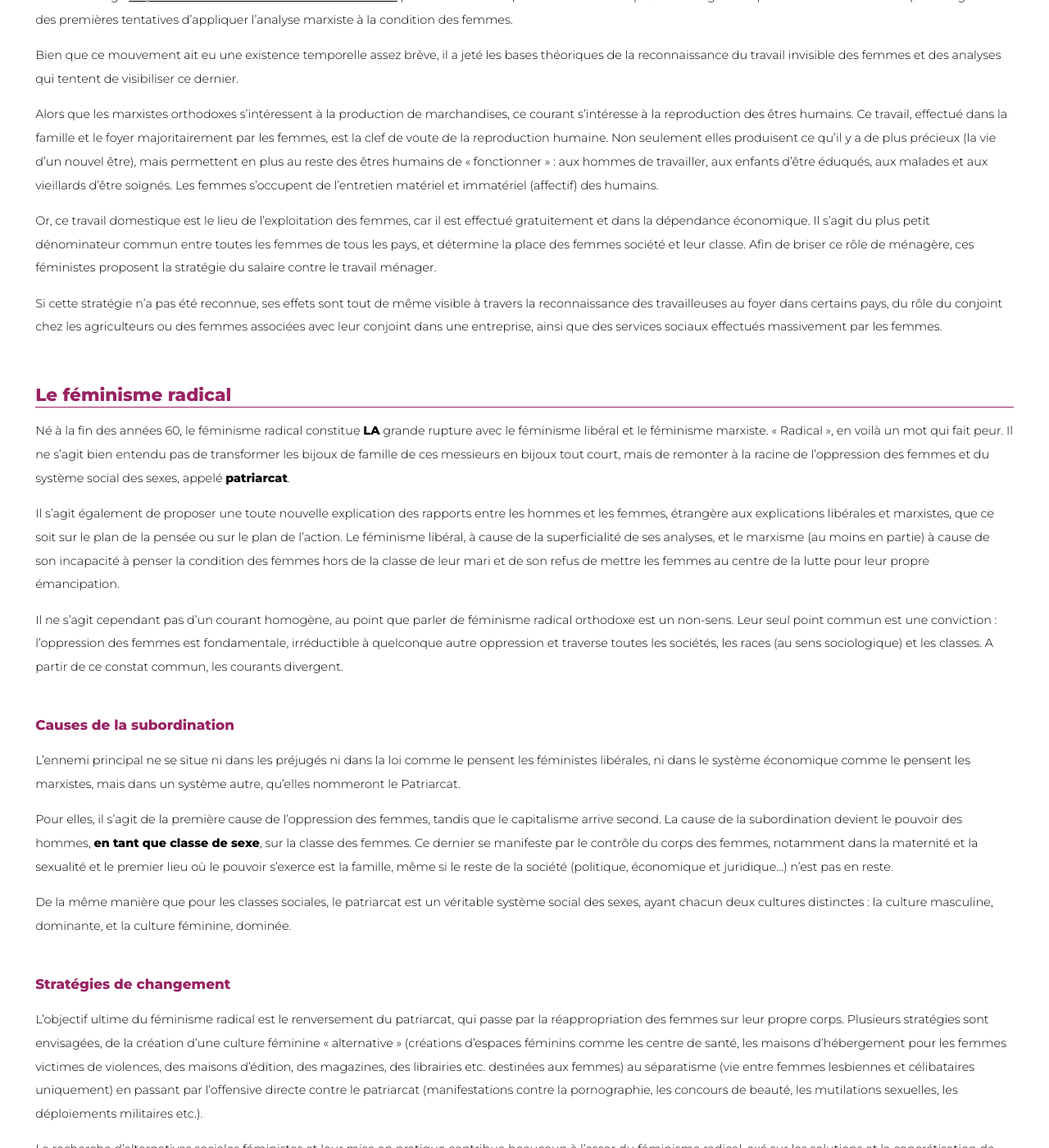
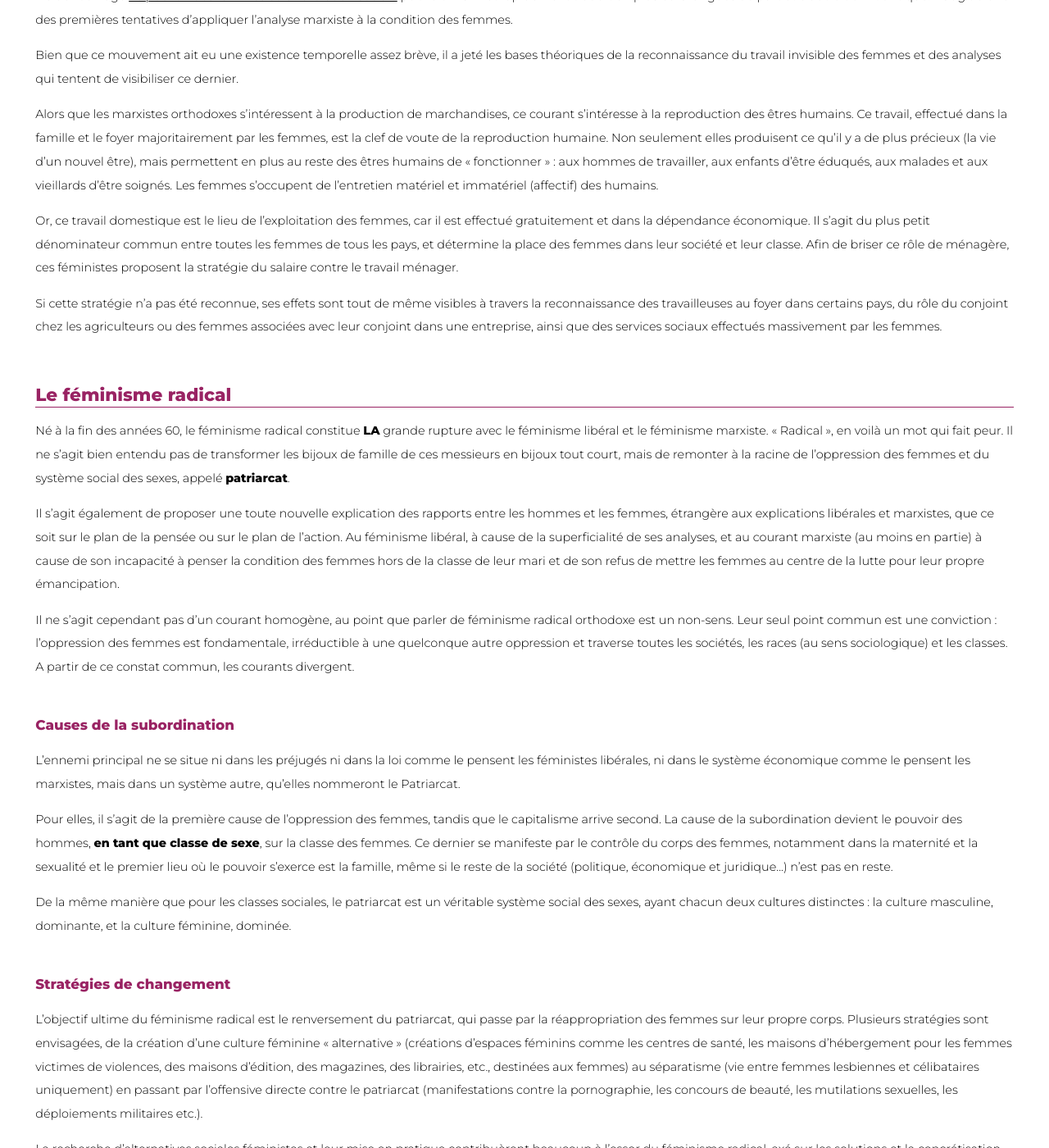
Before and after one commit to meyss/argu, a Jekyll site: the page built from fem-courants.html, in a window 1280 px wide and 1400 px high, scrolled down 4254 px. Shown: the whole window at 82% size. Built offline with Jekyll 4.4.1, drawn with Linux system fonts in a browser that asks for light colours; some of the changed text lies outside the part shown.

Commit message:
Relecture par Saby - II

```diff
--- a/_glossary/masculinite-hegemonique.html
+++ b/_glossary/masculinite-hegemonique.html
@@ -6,4 +6,4 @@ category: glossary
 ---
 
 <p>Selon Raewyn Connell, l’ordre du genre produit non seulement une hiérarchie entre les femmes et les hommes, mais également entre ces derniers. La masculinité hégémonique désigne alors le modèle de masculinité socialement et symboliquement dominant dans un contexte donné. Elle se construit à la fois comme une opposition au féminin et à la féminité mais aussi à des masculinités qui lui sont « subordonnées ». La subordination entre la masculinité hégémonique et les autres est l’expression des rapports de classe, de race* et de sexualité qui traversent la société en général et le groupe des hommes en particulier.</p>
-<p>*Il ne s’agit évidemment pas de parler de « race » au sens biologique, mais des catégories inférieures socialement crées par le racisme (au nom d’une soit disant infériorité biologique, culturelle puis religieuse : voir Frantz Fanon).</p>
+<p>*Il ne s’agit évidemment pas de parler de « race » au sens biologique, mais des catégories inférieures socialement crées par le racisme (au nom d’une soi-disant infériorité biologique, culturelle puis religieuse : voir Frantz Fanon).</p>
--- a/_glossary/paternalisme.html
+++ b/_glossary/paternalisme.html
@@ -5,4 +5,4 @@ permalink: paternalisme/
 category: glossary
 ---
 
-<p>Rapport social d'échange, où on troque de la protection contre des services subordonnés, de l'obéissance et une volonté de se soumettre aux désirs et à la volonté de l’autre. Peut mener à exercer un contrôle sur l'autre, « pour son bien ». Entraine une perte d'autonomie.</p>
+<p>Rapport social d'échange, où l’on troque de la protection contre des services subordonnés, de l’obéissance et une volonté de se soumettre aux désirs et à la volonté de l’autre. Peut mener à exercer un contrôle sur l'autre, « pour son bien ». Entraine une perte d'autonomie.</p>
--- a/_glossary/patriarcat.html
+++ b/_glossary/patriarcat.html
@@ -5,5 +5,5 @@ permalink: patriarcat/
 category: glossary
 ---
 
-<p>Système de subordination des femmes qui consacre la domination du père sur les autres membres de la famille. Par extension, désigne un modèle de société où est institutionnalisée la domination des hommes sur les femmes dans les sphères politiques, culturelles, économiques et sociales, et l’appropriation des corps et du travail de ces dernières.</p>
+<p>Système de subordination des femmes qui consacre la domination du père sur les autres membres de la famille. Par extension, désigne un modèle de société où est institutionnalisé la domination des hommes sur les femmes dans les sphères politiques, culturelles, économiques et sociales, et l’appropriation des corps et du travail de ces dernières.</p>
 <p>On parle aussi parfois d’hétéropatriarcat pour désigner le système sociopolitique dans lequel les hommes, le masculin et l’hétérosexualité dominent les autres genres et orientations sexuelles.</p>
--- a/_glossary/sexisme.html
+++ b/_glossary/sexisme.html
@@ -7,7 +7,7 @@ category: glossary
 
 <p>Mot crée sur la base du mot « racisme ». Attitude de discrimination basée sur le sexe, au détriment des femmes.</p>
 <p><b>Pour Blais</b>, il s’agit d’un « Schéma voulant que l'humanité soit divisée en deux sexes complémentaires mais inégaux ».</p>
-<p>Le sexisme entraine une différenciation sociale : il crée des différences à partir de ce qui est semblable (l'humanité) dans le but de hiérarchiser. Le pouvoir est à la source de la différentiation sociale. Pour justifier l’inégalité entre les humains, il est nécessaire de différencier les tâches, afin d’avoir un groupe qui va exécuter le travail et un qui va se l'approprier. Cette différenciation inégalitaire sera camouflée derrière des justifications naturalistes et/ou de complémentarité.</p>
+<p>Le sexisme entraine une différenciation sociale : il crée des différences à partir de ce qui est semblable (l'humanité) dans le but de hiérarchiser. Le pouvoir est à la source de la différenciation sociale. Pour justifier l’inégalité entre les humains, il est nécessaire de différencier les tâches, afin d’avoir un groupe qui va exécuter le travail et un qui va se l'approprier. Cette différenciation inégalitaire sera camouflée derrière des justifications naturalistes et/ou de complémentarité.</p>
 <p><b>Pour Butler</b>, le sexisme est « un modèle où on prétend l'existence d'un sexe stable qui est nécessaire pour que le corps fasse corps ». Le sexe est associé à un genre : femme/féminin, homme/masculin. On assiste à la « stylisation répétée des corps, une série d’actes répétés à l’intérieur d’un cadre régulateur plus rigide, des actes qui se figent avec le temps de telle sorte qu’ils finissent par produire l’apparence de la substance, un genre naturel de l’être. »</p>
 <p>Par exemple pour la musculature : les hommes et les femmes ne font pas les mêmes sports, et ne pratiquent de toute façon pas cette activité dans les mêmes proportions ni avec le même but. Cela augmente voire crée des différences qui, répétées de génération en génération, finissent par apparaître comme naturelles.</p>
 <p>Le sexisme est institutionnalisé, lié à des normes. C'est un schéma véhiculé dans le langage, dans des lois, des théories. Il s’agit également d’un système punitif : ce qui est hors genre est discriminé et/ou considéré comme pathologique.</p>
--- a/fem-courants.html
+++ b/fem-courants.html
@@ -60,27 +60,27 @@ next: feminisme/faq
 
 <h2 id="feminisme-socialiste">Féminisme socialiste</h2>
 <p>Le féminisme socialiste se distingue du marxisme orthodoxe, car il accorde une importance égale à l’oppression des femmes (le patriarcat) et au capitalisme pour expliquer la subordination de ces dernières et tente d’étudier comment les deux systèmes s’articulent entre eux.</p>
-<p>Avec le temps, les explications unifiées de l’exclusion des femmes se verront délaissées, et les autres systèmes de domination (hétérosexisme, racisme, validisme, classisme etc.) seront de plus en plus être pris en compte. Ce courant essaie de créer une théorie féministe globale, prenant en compte toutes les formes d’oppressions que subissent les femmes.</p>
+<p>Avec le temps, les explications unifiées de l’exclusion des femmes se verront délaissées, et les autres systèmes de domination (hétérosexisme, racisme, validisme, classisme etc.) seront de plus en plus pris en compte. Ce courant essaie de créer une théorie féministe globale, prenant en compte toutes les formes d’oppressions que subissent les femmes.</p>
 <p>D’autres abandonneront l’idée d’une transformation systémique globale, réduisant « le social » à des représentations, et rejoindront les rangs des post-modernistes.</p>
 
 <h2 id="feminisme-populaire">Féminisme populaire</h2>
 <p>On regroupe par cette appellation le militantisme des femmes pauvres notamment du tiers-monde et qui, bien que ne se revendiquant pas toujours de la tradition féministe, ont des pratiques et des visions qui permettent de les y raccrocher. </p>
 <p>La pratique de ce féminisme est enracinée dans le quotidien, et s’organise au sein des conditions de survie des familles et des communautés. Ces mobilisations constituent des lieux extrêmement importants d’affirmation et de réappropriation du pouvoir de ces femmes.</p>
 <p>Ce type de militantisme a toujours côtoyé le mouvement féministe « classique » de manière parallèle, et ces racines peuvent être remontées jusqu'aux révoltes populaires où la population, au premier rang desquelles se trouvaient des femmes, réclamaient du pain et du blé.</p>
-<p>Pour ces femmes, qui vivent l’appauvrissement au quotidien et dont les perspectives de subsistance ne sont pas forcément assurées, le sexisme et le patriarcat ne sont qu’une des formes de l’oppression des femmes et un féminisme « classique » ne saurait y mettre fin. En effet la pauvreté due à un système économique basé sur le profit, le racisme, l’exclusion ect. doivt être prise en compte pour les libérer de leur condition, et l’égalité entre les sexes doit s’accompagner de changements sur d’autres fronts.</p>
+<p>Pour ces femmes, qui vivent l’appauvrissement au quotidien et dont les perspectives de subsistance ne sont pas forcément assurées, le sexisme et le patriarcat ne sont qu’une des formes de l’oppression des femmes et un féminisme « classique » ne saurait y mettre fin. En effet la pauvreté due à un système économique basé sur le profit, le racisme, l’exclusion ect. doit être prise en compte pour les libérer de leur condition, et l’égalité entre les sexes doit s’accompagner de changements sur d’autres fronts.</p>
 <p>L’un des grands apports de ce féminisme est la prise en compte de la globalité de ce qui opprime les femmes, et de comment les autres systèmes d’injustices s’articulent et se lient entre eux. Il a également permis la reconnaissance d’une multitude de féminismes à travers le monde, qui lient toutes les formes de lutte et leurs protagonistes. Ce mouvement a permis un appel à la solidarité féministe internationale, allant au-delà du simple accès au droit.</p>
 
 <h2 id="courant-salaire-contre-travail-menager">Courant salaire contre travail ménager</h2>
 <p>Né de l’ouvrage <span class="ref">Le pouvoir des femmes et la révolution sociale</span> publié en 1972 et rapidement traduit en plusieurs langues de part et d’autre de l’Atlantique. Il s’agit d’une des premières tentatives d’appliquer l’analyse marxiste à la condition des femmes.</p>
 <p>Bien que ce mouvement ait eu une existence temporelle assez brève, il a jeté les bases théoriques de la reconnaissance du travail invisible des femmes et des analyses qui tentent de visibiliser ce dernier.</p>
 <p>Alors que les marxistes orthodoxes s’intéressent à la production de marchandises, ce courant s’intéresse à la reproduction des êtres humains. Ce travail, effectué dans la famille et le foyer majoritairement par les femmes, est la clef de voute de la reproduction humaine. Non seulement elles produisent ce qu’il y a de plus précieux (la vie d’un nouvel être), mais permettent en plus au reste des êtres humains de « fonctionner » : aux hommes de travailler, aux enfants d’être éduqués, aux malades et aux vieillards d’être soignés. Les femmes s’occupent de l’entretien matériel et immatériel (affectif) des humains.</p>
-<p>Or, ce travail domestique est le lieu de l’exploitation des femmes, car il est effectué gratuitement et dans la dépendance économique. Il s’agit du plus petit dénominateur commun entre toutes les femmes de tous les pays, et détermine la place des femmes société et leur classe. Afin de briser ce rôle de ménagère, ces féministes proposent la stratégie du salaire contre le travail ménager.</p>
-<p>Si cette stratégie n’a pas été reconnue, ses effets sont tout de même visible à travers la reconnaissance des travailleuses au foyer dans certains pays, du rôle du conjoint chez les agriculteurs ou des femmes associées avec leur conjoint dans une entreprise, ainsi que des services sociaux effectués massivement par les femmes.</p>
+<p>Or, ce travail domestique est le lieu de l’exploitation des femmes, car il est effectué gratuitement et dans la dépendance économique. Il s’agit du plus petit dénominateur commun entre toutes les femmes de tous les pays, et détermine la place des femmes dans leur société et leur classe. Afin de briser ce rôle de ménagère, ces féministes proposent la stratégie du salaire contre le travail ménager.</p>
+<p>Si cette stratégie n’a pas été reconnue, ses effets sont tout de même visibles à travers la reconnaissance des travailleuses au foyer dans certains pays, du rôle du conjoint chez les agriculteurs ou des femmes associées avec leur conjoint dans une entreprise, ainsi que des services sociaux effectués massivement par les femmes.</p>
 
 <h2>Le féminisme radical</h2>
 <p>Né à la fin des années 60, le féminisme radical constitue <b>LA</b> grande rupture avec le féminisme libéral et le féminisme marxiste. « Radical », en voilà un mot qui fait peur. Il ne s’agit bien entendu pas de transformer les bijoux de famille de ces messieurs en bijoux tout court, mais de remonter à la racine de l’oppression des femmes et du système social des sexes, appelé <b>patriarcat</b>. </p>
-<p>Il s’agit également de proposer une toute nouvelle explication des rapports entre les hommes et les femmes, étrangère aux explications libérales et marxistes, que ce soit sur le plan de la pensée ou sur le plan de l’action. Le féminisme libéral, à cause de la superficialité de ses analyses, et le marxisme (au moins en partie) à cause de son incapacité à penser la condition des femmes hors de la classe de leur mari et de son refus de mettre les femmes au centre de la lutte pour leur propre émancipation. </p>
-<p>Il ne s’agit cependant pas d’un courant homogène, au point que parler de féminisme radical orthodoxe est un non-sens. Leur seul point commun est une conviction : l’oppression des femmes est fondamentale, irréductible à quelconque autre oppression et traverse toutes les sociétés, les races (au sens sociologique) et les classes. A partir de ce constat commun, les courants divergent.</p>
+<p>Il s’agit également de proposer une toute nouvelle explication des rapports entre les hommes et les femmes, étrangère aux explications libérales et marxistes, que ce soit sur le plan de la pensée ou sur le plan de l’action. Au féminisme libéral, à cause de la superficialité de ses analyses, et au courant marxiste (au moins en partie) à cause de son incapacité à penser la condition des femmes hors de la classe de leur mari et de son refus de mettre les femmes au centre de la lutte pour leur propre émancipation. </p>
+<p>Il ne s’agit cependant pas d’un courant homogène, au point que parler de féminisme radical orthodoxe est un non-sens. Leur seul point commun est une conviction : l’oppression des femmes est fondamentale, irréductible à une quelconque autre oppression et traverse toutes les sociétés, les races (au sens sociologique) et les classes. A partir de ce constat commun, les courants divergent.</p>
 
 <h3>Causes de la subordination</h3>
 <p>L’ennemi principal ne se situe ni dans les préjugés ni dans la loi comme le pensent les féministes libérales, ni dans le système économique comme le pensent les marxistes, mais dans un système autre, qu’elles nommeront le Patriarcat. </p>
@@ -88,14 +88,14 @@ next: feminisme/faq
 <p>De la même manière que pour les classes sociales, le patriarcat est un véritable système social des sexes, ayant chacun deux cultures distinctes : la culture masculine, dominante, et la culture féminine, dominée.</p>
 
 <h3>Stratégies de changement</h3>
-<p>L’objectif ultime du féminisme radical est le renversement du patriarcat, qui passe par la réappropriation des femmes sur leur propre corps. Plusieurs stratégies sont envisagées, de la création d’une culture féminine « alternative » (créations d’espaces féminins comme les centre de santé, les maisons d’hébergement pour les femmes victimes de violences, des maisons d’édition, des magazines, des librairies etc. destinées aux femmes) au séparatisme (vie entre femmes lesbiennes et célibataires uniquement) en passant par l’offensive directe contre le patriarcat (manifestations contre la pornographie, les concours de beauté, les mutilations sexuelles, les déploiements militaires etc.).</p>
-<p>La recherche d’alternatives sociales féministes et leur mise en pratique contribua beaucoup à l’essor du féminisme radical, axé sur les solutions et la concrétisation de l’utopie féministe, ici et maintenant.</p>
+<p>L’objectif ultime du féminisme radical est le renversement du patriarcat, qui passe par la réappropriation des femmes sur leur propre corps. Plusieurs stratégies sont envisagées, de la création d’une culture féminine « alternative » (créations d’espaces féminins comme les centres de santé, les maisons d’hébergement pour les femmes victimes de violences, des maisons d’édition, des magazines, des librairies, etc., destinées aux femmes) au séparatisme (vie entre femmes lesbiennes et célibataires uniquement) en passant par l’offensive directe contre le patriarcat (manifestations contre la pornographie, les concours de beauté, les mutilations sexuelles, les déploiements militaires etc.).</p>
+<p>La recherche d’alternatives sociales féministes et leur mise en pratique contribuèrent beaucoup à l’essor du féminisme radical, axé sur les solutions et la concrétisation de l’utopie féministe, ici et maintenant.</p>
 
 <h3>Métamorphoses</h3>
 <p>Le mouvement radical ayant connu et connaissant encore de nombreuses mutations et s’étant emparé de nombreuses disciplines et de nombreux territoires, sa classification sera forcément parcellaire et approximative. Il s’agit donc plus d’une boussole que d’une carte, d’une suite de point de repères pour capter une dynamique que d’un mode d’emploi.</p>
 <p>Ce courant évolue sur un continuum, dont les positions théoriques s’échelonnent entre deux pôles, selon l’importance que l’on accorde à la « biologie » ou au « social » dans l’explication de l’oppression des femmes. Plus on croit cette différence « naturelle », plus on se situe vers le pôle de la fémelléité, plus on a la conviction que cette différence est sociale, plus on se situe vers le pôle matérialiste.</p>
-<p>Dit autrement, ce courant se divise sur les causes de la différence : Est-elle d’abord biologique et psychologique, ou d’abord sociale et créée par la société ?</p>
-<p>Les réponses à ces questions provoquera une complexification du courant radical, qui éclatera en plusieurs tendances : radical de la différence, allant de la spécificité à la fémelléité, puis en réaction à celle-ci (qui est d’ailleurs parfois qualifié de néo-féminité) naitra le féminisme matérialiste.</p>
+<p>Dit autrement, ce courant se divise sur les causes de la différence : est-elle d’abord biologique et psychologique, ou d’abord sociale et créée par la société ?</p>
+<p>Les réponses à ces questions provoqueront une complexification du courant radical, qui éclatera en plusieurs tendances : radical de la différence, allant de la spécificité à la fémelléité, puis en réaction à celle-ci (qui est d’ailleurs parfois qualifié de néo-féminité) naitra le féminisme matérialiste.</p>
 <p>Parallèlement à ces métamorphoses des critiques centrales viendront ébranler l’ensemble des traditions de pensée du féminisme : la critique de l’hétérosexualité comme pierre angulaire du patriarcat, effectuée par les féministes lesbiennes, et la remise en question même de l’idée de différence féminine, qui cache les différences de toutes sortes traversant le groupe des femmes, né au sein du féminisme noir.</p>
 <p><b>Exemples de féministes radicales :</b> Andrea Dworkin, Christine Delphy, Nicole Claude-Mathieu, Colette Guillaumin.</p>
 
```
Also changed, not shown: other parts of fem-courants.html (+6 -6 lines), fem-liens.html (+4 -4 lines).
